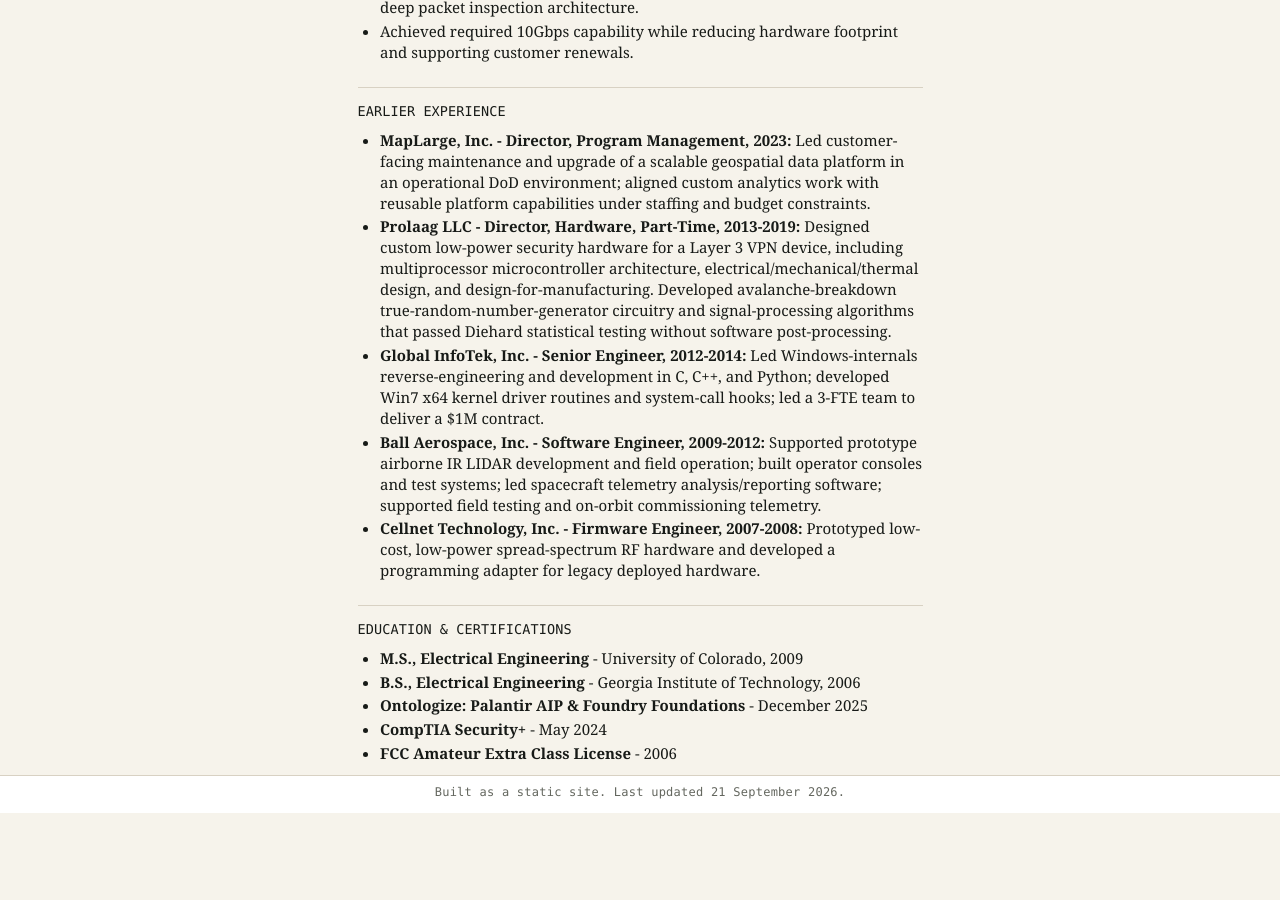
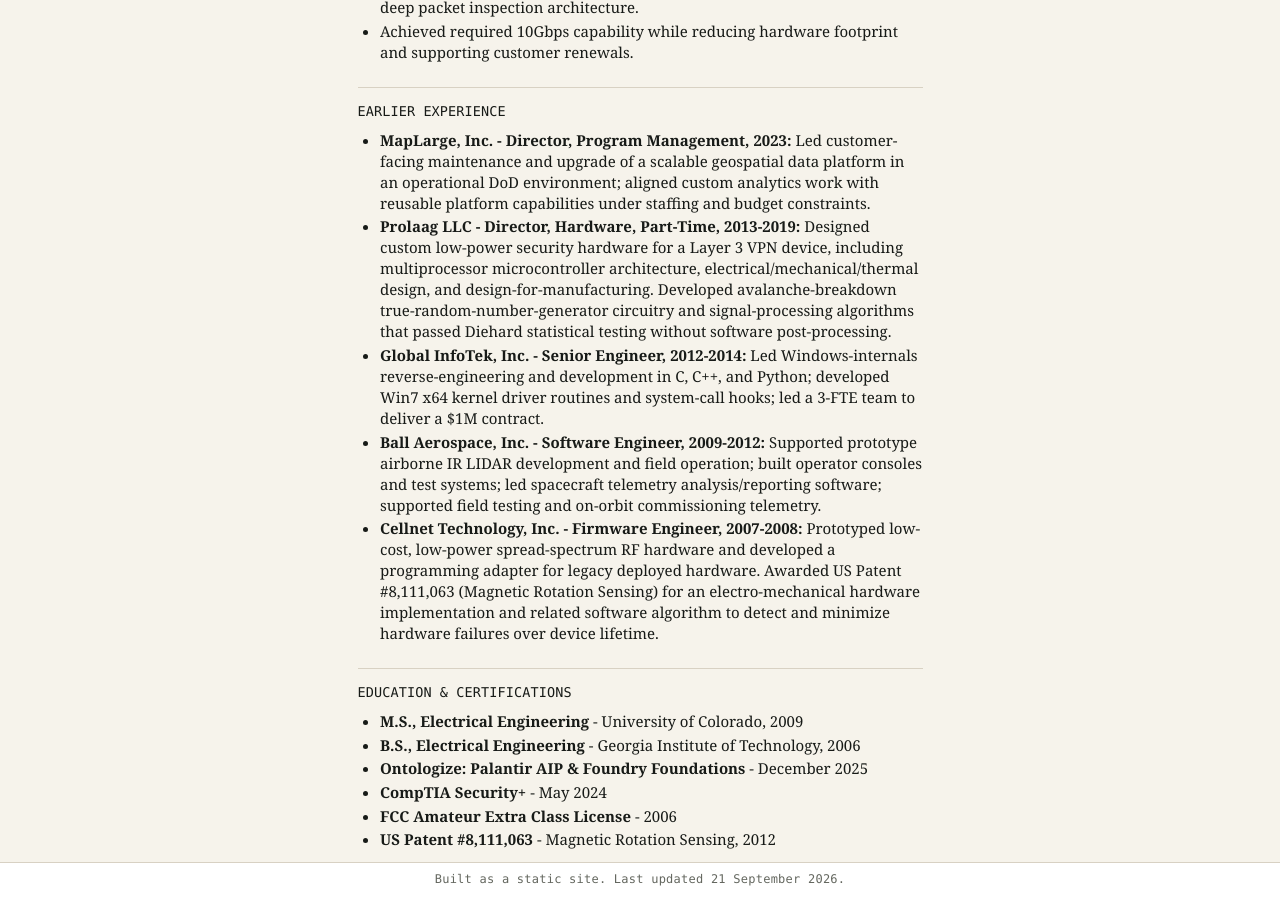
Before and after one commit to tylergraff/tylergraff.github.io, a Jekyll site: the page built from resume.md, in a window 1280 px wide and 900 px high, scrolled down 2502 px. Built offline with Jekyll 4.4.1, drawn with Linux system fonts in a browser that asks for light colours; before the commit the page ends 3315 px from its top, so only the background shows below that.

Commit message:
Add US Patent info back

```diff
--- a/resume.md
+++ b/resume.md
@@ -88,7 +88,7 @@ Built and led engineering teams responsible for a custom cybersecurity analytics
 - **Prolaag LLC - Director, Hardware, Part-Time, 2013-2019:** Designed custom low-power security hardware for a Layer 3 VPN device, including multiprocessor microcontroller architecture, electrical/mechanical/thermal design, and design-for-manufacturing. Developed avalanche-breakdown true-random-number-generator circuitry and signal-processing algorithms that passed Diehard statistical testing without software post-processing.
 - **Global InfoTek, Inc. - Senior Engineer, 2012-2014:** Led Windows-internals reverse-engineering and development in C, C++, and Python; developed Win7 x64 kernel driver routines and system-call hooks; led a 3-FTE team to deliver a $1M contract.
 - **Ball Aerospace, Inc. - Software Engineer, 2009-2012:** Supported prototype airborne IR LIDAR development and field operation; built operator consoles and test systems; led spacecraft telemetry analysis/reporting software; supported field testing and on-orbit commissioning telemetry.
-- **Cellnet Technology, Inc. - Firmware Engineer, 2007-2008:** Prototyped low-cost, low-power spread-spectrum RF hardware and developed a programming adapter for legacy deployed hardware.
+- **Cellnet Technology, Inc. - Firmware Engineer, 2007-2008:** Prototyped low-cost, low-power spread-spectrum RF hardware and developed a programming adapter for legacy deployed hardware. Awarded US Patent #8,111,063 (Magnetic Rotation Sensing) for an electro-mechanical hardware implementation and related software algorithm to detect and minimize hardware failures over device lifetime.
 
 ## Education & Certifications
 
@@ -97,3 +97,4 @@ Built and led engineering teams responsible for a custom cybersecurity analytics
 - **Ontologize: Palantir AIP & Foundry Foundations** - December 2025
 - **CompTIA Security+** - May 2024
 - **FCC Amateur Extra Class License** - 2006
+- **US Patent #8,111,063** - Magnetic Rotation Sensing, 2012
```
